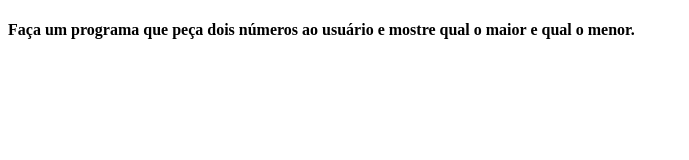
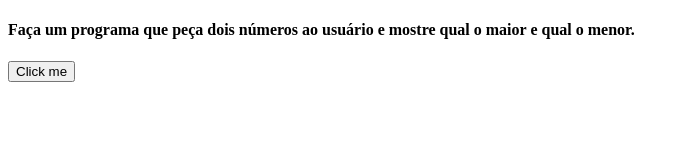
Before and after one commit to FelipeSimoesDaRocha/Apex---Exercises-Logic, a plain HTML site: page Exr 1/Exercicio 1.html in a window 1280 px wide. Shown: the whole page, without its empty margins (0-689 px from the left). Drawn offline with Linux system fonts and the light colour scheme.

Commit message:
Atualized

```diff
--- a/Exr 1/Exercicio 1.html
+++ b/Exr 1/Exercicio 1.html
@@ -8,9 +8,8 @@
 </head>
 <body>
     <h4>Faça um programa que peça dois números ao usuário e mostre qual o maior e qual o menor. </h4>
-    <script>
-    // Faça um programa que peça dois números ao usuário e mostre qual o maior e qual o menor.
+    <script src="Exercicio 1.js" ></script>
+    <button onclick="diferenciar()">Click me</button>
 
-    </script>
 </body>
 </html>
--- a/Exr 1/Exercicio 1.js
+++ b/Exr 1/Exercicio 1.js
@@ -1,15 +1,16 @@
-var nome = prompt(`Qual o seu nome?`);
-alert (`Bem-vindo ` + nome );
+function diferenciar() {
 
-let numberOne =parseInt(window.prompt("Digite um numero"))
-let numberTwo =parseInt(window.prompt("Digite outro numero"))
+    var nome = prompt(`Qual o seu nome?`);
+  alert(`Bem-vindo ` + nome);
 
-if (numberOne > numberTwo){
-document.write(numberOne," é maior que ",numberTwo)
+  let numberOne = parseInt(window.prompt("Digite um numero"));
+  let numberTwo = parseInt(window.prompt("Digite outro numero"));
 
-}else if(numberOne < numberTwo){
-document.write(numberOne," é menor que ",numberTwo)
-
-}else{
-document.write("os numeros são iguais")
+  if (numberOne > numberTwo) {
+    document.write(numberOne, " é maior que ", numberTwo);
+  } else if (numberOne < numberTwo) {
+    document.write(numberOne, " é menor que ", numberTwo);
+  } else {
+    document.write("os numeros são iguais");
+  }
 }
```
